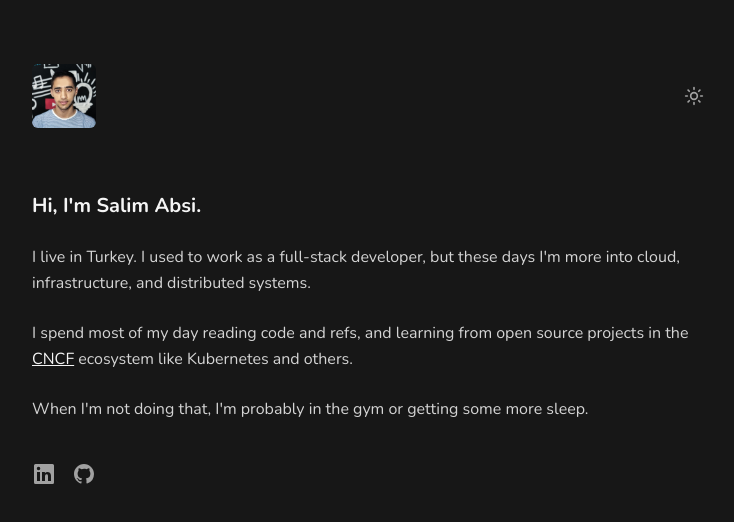
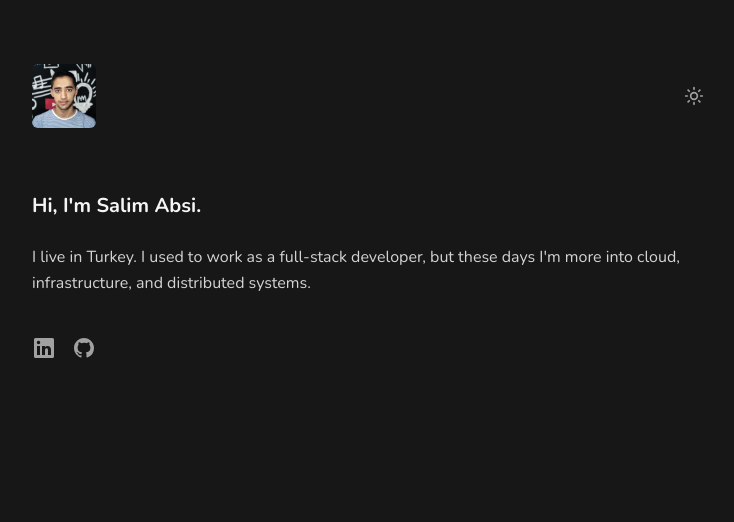
Before and after one commit to salimabsi/salimabsi.me, a Next.js app: page / in a window 1280 px wide. Shown: the top 522 px of the page, without its empty margins (272-1006 px from the left). Built offline with nearby package versions, Linux system fonts and the light colour scheme.

Commit message:
refactor: comment out personal description paragraph

```diff
--- a/src/app/page.tsx
+++ b/src/app/page.tsx
@@ -11,7 +11,7 @@ export default function Home() {
           cloud, infrastructure, and distributed systems.
         </p>
 
-        <p>
+        {/* <p>
           I spend most of my day reading code and refs, and learning from open source projects in
           the{' '}
           <a
@@ -25,7 +25,7 @@ export default function Home() {
           ecosystem like Kubernetes and others.
         </p>
 
-        <p>When I'm not doing that, I'm probably in the gym or getting some more sleep.</p>
+        <p>When I'm not doing that, I'm probably in the gym or getting some more sleep.</p> */}
       </div>
 
       <div className="mt-10 flex items-center gap-4">
```
